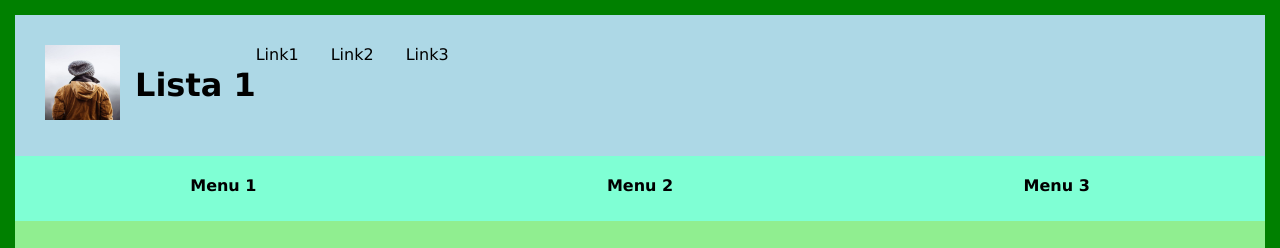
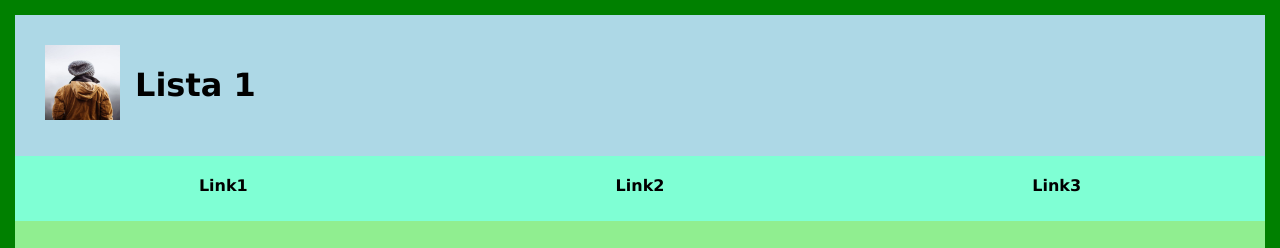
Before and after one commit to Artantos/lista_1-, a plain HTML site: page index.html in a window 1280 px wide. Shown: the top 248 px of the page. Drawn offline with Linux system fonts and the light colour scheme.

Commit message:
menu fixes

```diff
--- a/index.html
+++ b/index.html
@@ -25,16 +25,11 @@
             <h1> Lista 1</h1>
         </div>
 
-        <nav>
-            <a href="page1.html">Link1</a>
-            <a href="page1.html">Link2</a>
-            <a href="page1.html">Link3</a>
-        </nav>
     </header>
     <div id="menu">
-        <h2>Menu 1</h2>
-        <h2>Menu 2</h2>
-        <h2>Menu 3</h2>
+        <h2><a href="page1.html">Link1</a></h2>
+        <h2><a href="page1.html">Link2</a></h2>
+        <h2><a href="page1.html">Link3</a></h2>
     </div>
     <main class="mid_flex">
         <article>
```
